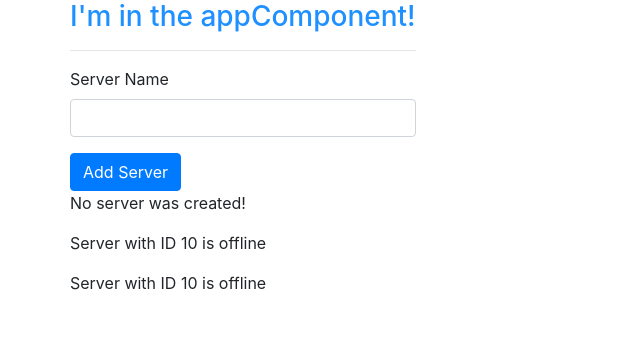
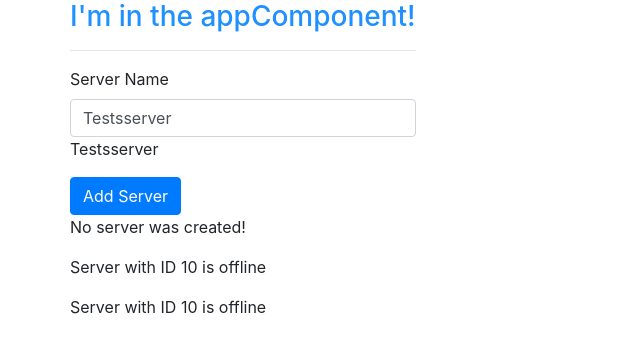
Before and after one commit to reggmack/Angular-App-From-Scratch, an Angular app: page / in a window 1280 px wide. Shown: the top 352 px of the page, without its empty margins (0-640 px from the left). Built offline with nearby package versions, Linux system fonts and the light colour scheme.

Commit message:
Two-Way Data Binding
Two-Way Data Binding

```diff
--- a/src/app/servers/servers.component.html
+++ b/src/app/servers/servers.component.html
@@ -1,10 +1,15 @@
 <label>Server Name</label>
+<!-- <input
+type="text"
+class="form-control"
+(input)="onUpdateServerName($event)">
+<p>{{ serverName }}</p> -->
+
 <input
 type="text"
 class="form-control"
-(input)="onUpdateServerName($event)">
+[(ngModel)]="serverName">
 <p>{{ serverName }}</p>
-
 
 <button class="btn btn-primary" [disabled]="!allowNewServer" (click)="onCreateServer()">Add Server</button>
 <!-- <p [innerText]="allowNewServer"></p> -->
--- a/src/app/servers/servers.component.ts
+++ b/src/app/servers/servers.component.ts
@@ -13,7 +13,7 @@ export class ServersComponent implements OnInit {
 
   allowNewServer = false;
   serverCreationStatus = 'No server was created!';
-  serverName = '';
+  serverName = 'Testsserver';
 
   constructor() {
     setTimeout(() => {
```
